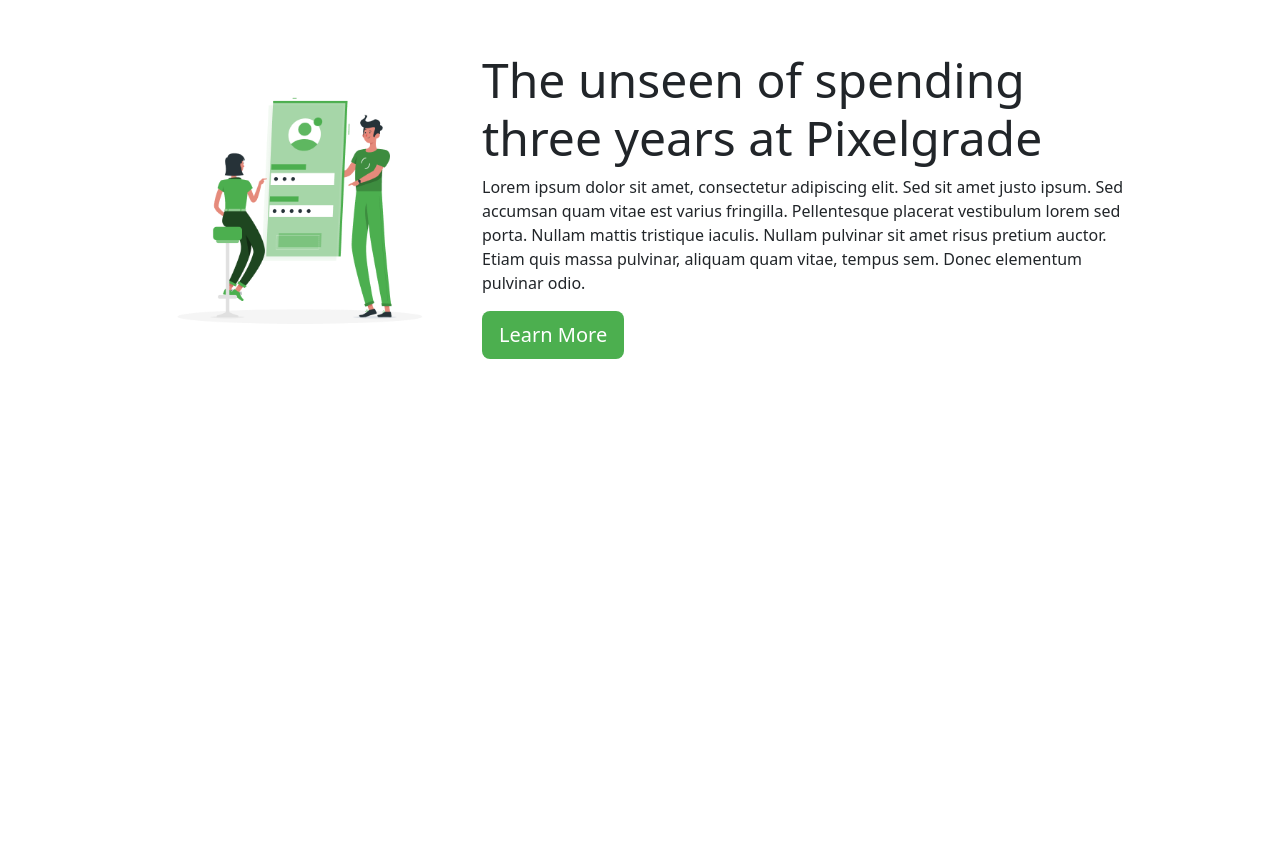
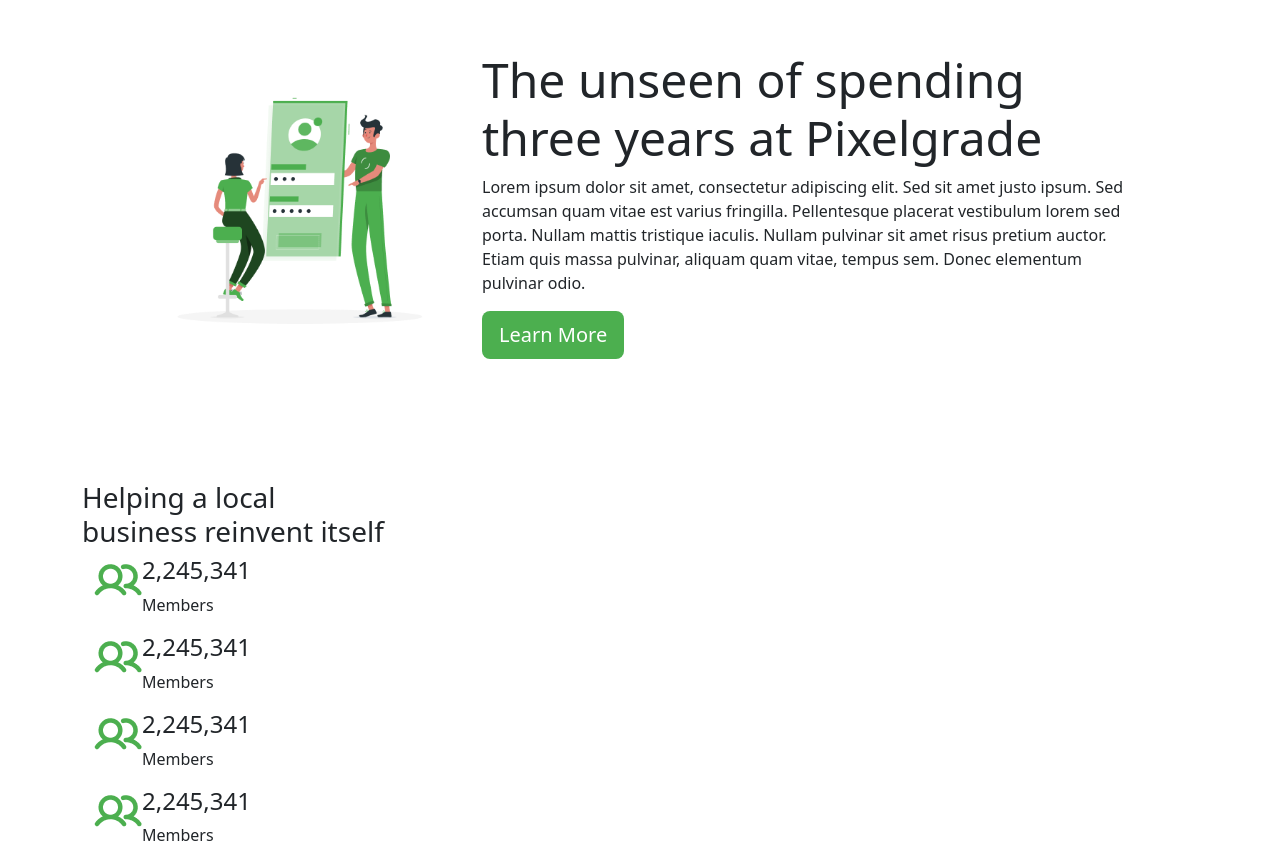
Before and after one commit to lucianorp/layout-bootstrap-senai, a plain HTML site: page index.html in a window 1280 px wide. Shown: the part 1265-2128 px from the top of the page. Before the commit the page ends 1746 px from the top, so only its background shows below. Drawn offline with nearby package versions, Linux system fonts and the light colour scheme.

Commit message:
feat:business-section

```diff
--- a/index.html
+++ b/index.html
@@ -174,11 +174,53 @@
         <section class="big-numbers">
             <div class="container">
                 <div class="col-md-6">
-
+                    <h3>Helping a local<br><span> business reinvent itself</span></h3>
                 </div>
                 <div class="col-md-6">
                     <div class="container-fluid">
+                        <div class="col-md-6">
+                            <div class="icon-big-number d-flex">
+                                <div class="icon">
+                                    <img src="images/icons/bus-Icon.png" alt="">
+                                </div>
+                                <div class="numbers">
+                                    <h4>2,245,341</h4>
+                                    <p>Members</p>
+                                </div>
+                            </div>
 
+                            <div class="icon-big-number d-flex">
+                                <div class="icon">
+                                    <img src="images/icons/bus-Icon.png" alt="">
+                                </div>
+                                <div class="numbers">
+                                    <h4>2,245,341</h4>
+                                    <p>Members</p>
+                                </div>
+                            </div>
+                        </div>
+
+                        <div class="col-md-6">
+                            <div class="icon-big-number d-flex">
+                                <div class="icon">
+                                    <img src="images/icons/bus-Icon.png" alt="">
+                                </div>
+                                <div class="numbers">
+                                    <h4>2,245,341</h4>
+                                    <p>Members</p>
+                                </div>
+                            </div>
+
+                            <div class="icon-big-number d-flex">
+                                <div class="icon">
+                                    <img src="images/icons/bus-Icon.png" alt="">
+                                </div>
+                                <div class="numbers">
+                                    <h4>2,245,341</h4>
+                                    <p>Members</p>
+                                </div>
+                            </div>
+                        </div>
                     </div>
                 </div>
             </div>
```
Also changed, not shown: images/icons/bus-Icon-1.png (added), images/icons/bus-Icon-2.png (added), images/icons/bus-Icon-3.png (added), images/icons/bus-Icon.png (added).
